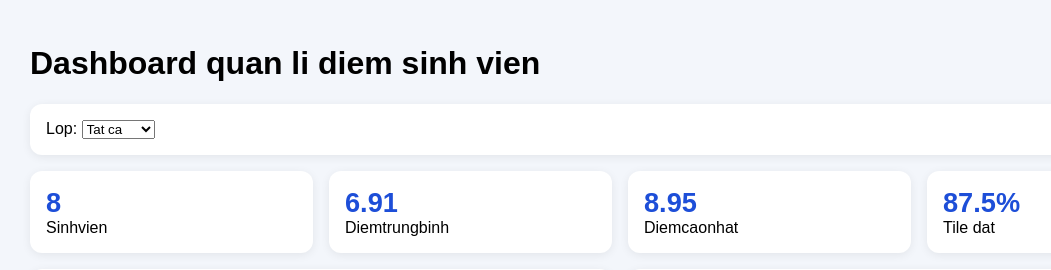
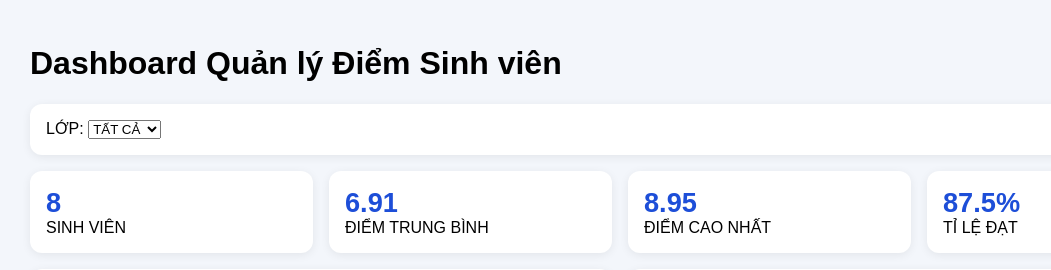
Before and after one commit to tuilakimnganday1701-jpg/student-score-dashboard-, a FastAPI app: page / in a window 1280 px wide. Shown: the top 270 px of the page, without its empty margins (20-1071 px from the left). Run offline with FastAPI, Linux system fonts and the light colour scheme; some libraries are stand-ins or nearby versions.

Commit message:
Refactor dashboard.html for localization and fixes
Updated HTML content for Vietnamese language support and fixed image source error.

```diff
--- a/templates/dashboard.html
+++ b/templates/dashboard.html
@@ -4,15 +4,17 @@
     <!-- Bắt buộc để hiển thị Tiếng Việt chuẩn trên trình duyệt -->
     <meta charset="utf-8">
     <meta name="viewport" content="width=device-width, initial-scale=1.0">
-    <title>Dashboard Quan li diem sinh vien</title>
-    <link rel="stylesheet" href="{{ url_for('static', path='/style.css') }}"></head>
+    <title>Dashboard Quản lý Điểm Sinh viên</title>
+    <link rel="stylesheet" href="{{ url_for('static', path='/style.css') }}">
+</head>
 <body>
 <main class="container">
-    <h1>Dashboard quan li diem sinh vien </h1>
+    <h1>Dashboard Quản lý Điểm Sinh viên</h1>
+
     <form method="get" class="filter">
-        <label for="class_name">Lop:</label>
-        <select id="class_name"name="class_name" onchange="this.form.submit()">
-            <option value="">Tat ca</option>
+        <label for="class_name">LỚP:</label>
+        <select id="class_name" name="class_name" onchange="this.form.submit()">
+            <option value="">TẤT CẢ</option>
             {% for item in classes %}
             <option value="{{ item }}"
                {% if item == selected_class %}selected{% endif %}>
@@ -23,29 +25,44 @@
     </form>
 
     <section class="kpis">
-    <article><b>{{ summary.student_count }}</b><span>Sinhvien</span></article>
-    <article><b>{{ summary.mean_score }}</b><span>Diemtrungbinh</span></article>
-    <article><b>{{ summary.highest_score }}</b><span>Diemcaonhat</span></article>
-    <article><b>{{ summary.pass_rate }}%</b><span>Tile dat</span></article>
+        <article><b>{{ summary.student_count }}</b><span>SINH VIÊN</span></article>
+        <article><b>{{ summary.mean_score }}</b><span>ĐIỂM TRUNG BÌNH</span></article>
+        <article><b>{{ summary.highest_score }}</b><span>ĐIỂM CAO NHẤT</span></article>
+        <article><b>{{ summary.pass_rate }}%</b><span>TỈ LỆ ĐẠT</span></article>
     </section>
 
-<section class ="grid">
+    <section class="grid">
         <article class="card">
-        <img src="="/charts/distribution.png?class_name={{selected_class}}"
-        alt =" Phan phoi diem">
+            <!-- Đã sửa lỗi thừa dấu = trong src -->
+            <img src="/charts/distribution.png?class_name={{ selected_class }}" alt="Phân phối điểm">
         </article>
-    <article  class="card">{{ plotly_chart | safe }}</article>
+        <article class="card">{{ plotly_chart | safe }}</article>
     </section>
 
     <section class="card table-wrap">
         <table>
-        <thead><tr><th> Ma SV</th><th>Ho ten</th><th>Lop</th>
-            <th> Tong ket</th><th> Xep loai</th></tr></thead>
-        <tbody> {% for row in students %}<tr>
-            <td>{{row.student_id }}</td><td>{{ row.full_name }}</td>
-            <td>{{row.class_name }}</td><td>{{ row.total_score }}</td>
+            <thead>
+                <tr>
+                    <th>Mã SV</th>
+                    <th>Họ tên</th>
+                    <th>Lớp</th>
+                    <th>Tổng kết</th>
+                    <th>Xếp loại</th>
+                </tr>
+            </thead>
+            <tbody>
+                {% for row in students %}
+                <tr>
+                    <td>{{ row.student_id }}</td>
+                    <td>{{ row.full_name }}</td>
+                    <td>{{ row.class_name }}</td>
+                    <td>{{ row.total_score }}</td>
                     <td>{{ row.classification }}</td>
-        </tr>{% endfor %} </tbody>
+                </tr>
+                {% endfor %}
+            </tbody>
         </table>
     </section>
-</main></body></html>
+</main>
+</body>
+</html>
```
Lines whose indentation alone changed are shown as unchanged.
